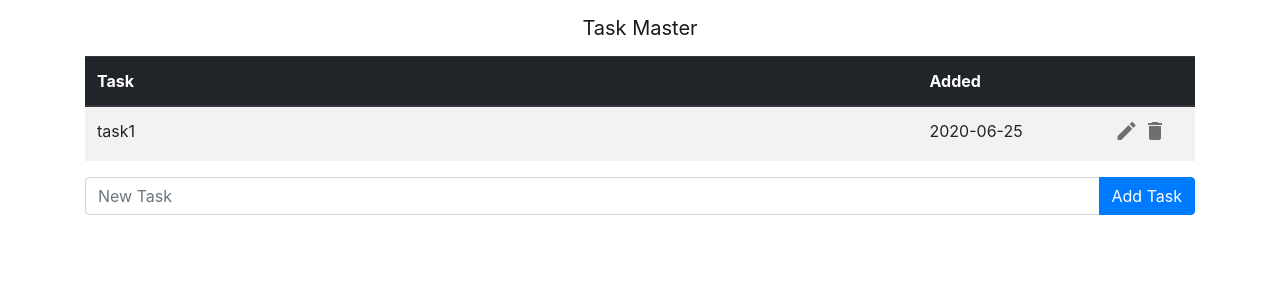
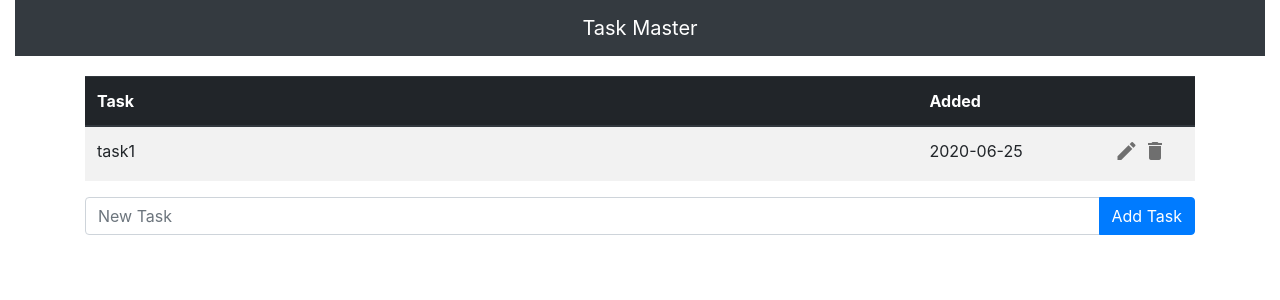
Before and after one commit to smankoo/ProjectKochi, a Flask app: page / in a window 1280 px wide. Shown: the top 300 px of the page. Run offline with Flask 2, Linux system fonts and the light colour scheme; data comes from the database, SQL or seed files in the repository; some libraries are stand-ins or nearby versions.

Commit message:
dark navbar

```diff
--- a/templates/base.html
+++ b/templates/base.html
@@ -17,8 +17,8 @@
     {% block head %}{% endblock %}
   </head>
   <body>
-        <div class="container-fluid">
-            <nav class="navbar navbar-light justify-content-center"><a class="navbar-brand mr-0" href="#">Task Master</a></nav>
+        <div class="container-fluid ">
+            <nav class="navbar navbar-expand-sm bg-dark navbar-dark justify-content-center" style="margin-bottom: 20px;"><a class="navbar-brand mr-0" href="#">Task Master</a></nav>
         </div>
 
       <div class="container">
```
